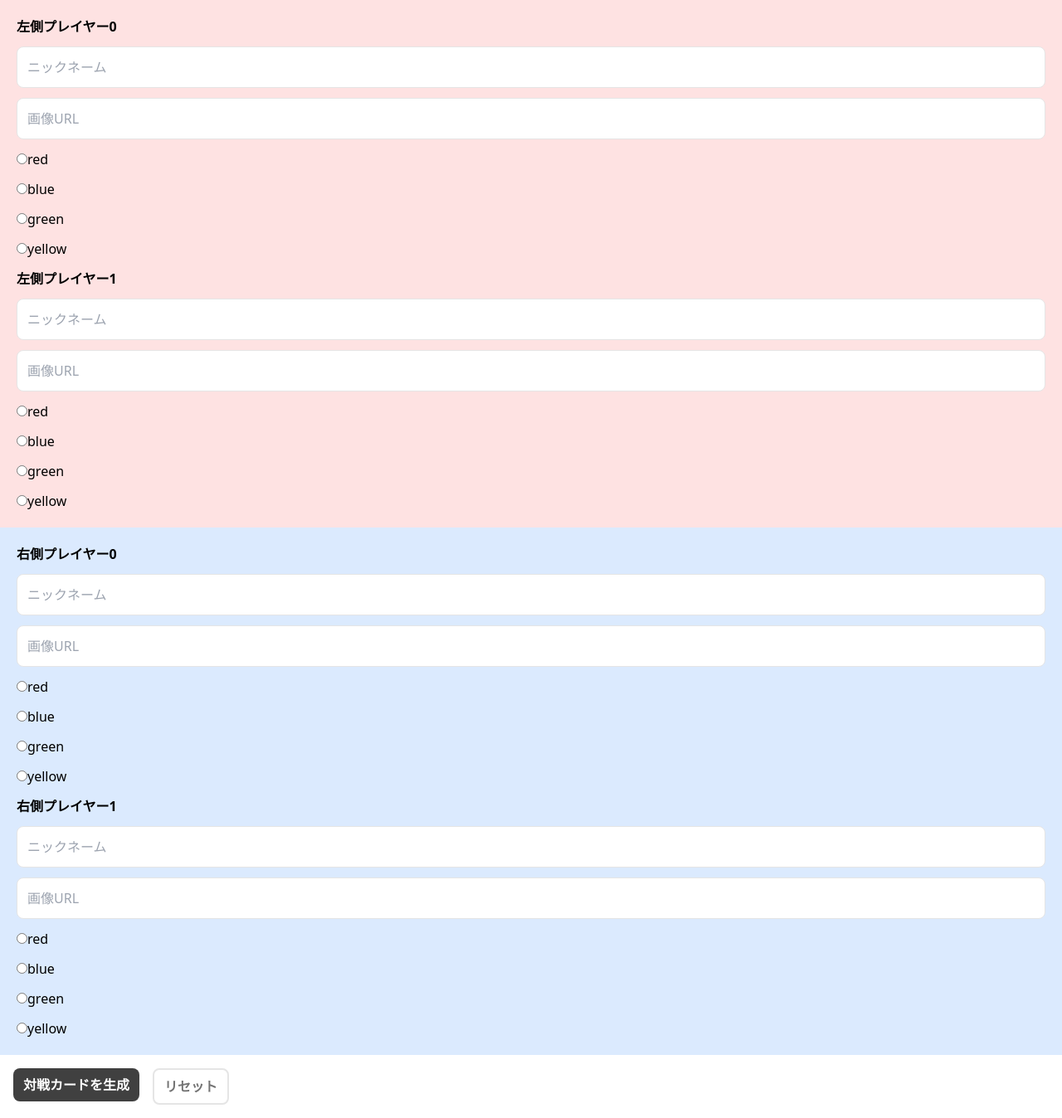
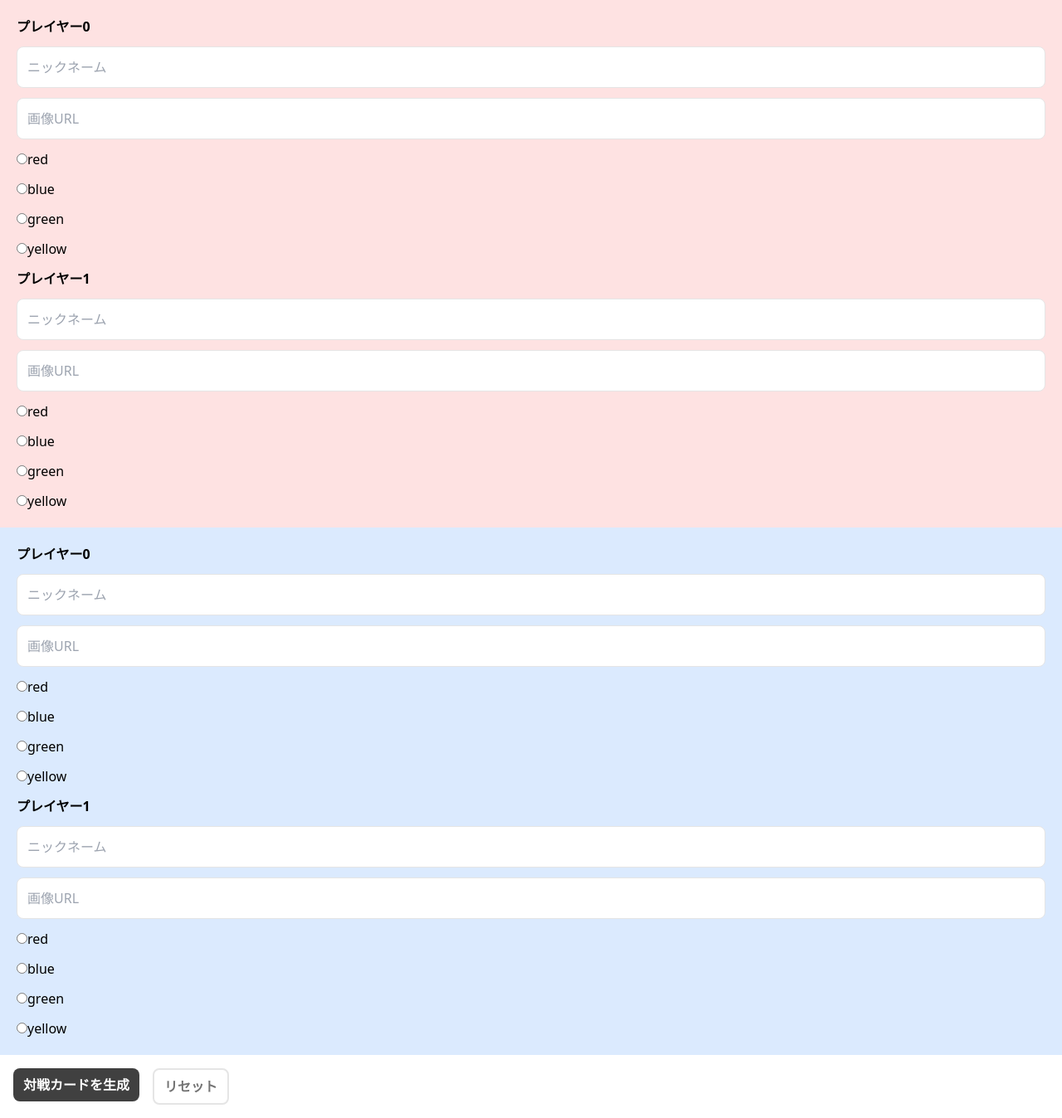
Before and after one commit to fizzkazz/e-sports-tools, a React (Vite) app in the folder card-generator/frontend/: page / in a window 1280 px wide. Shown: the whole page at 83% size. Built offline with nearby package versions, Linux system fonts and the light colour scheme.

Commit message:
modify: make input pair component

```diff
--- a/card-generator/frontend/src/Form.tsx
+++ b/card-generator/frontend/src/Form.tsx
@@ -1,27 +1,17 @@
 import { FC } from "react";
-import { useNavigate } from "react-router-dom";
-import { FieldErrors, useForm, UseFormRegister } from "react-hook-form";
+import { useForm } from "react-hook-form";
 import { Member } from "./member";
+import NameUrlInputPair from "./NameUrlInputPair";
 
 interface FormType {
   left: Member[];
   right: Member[];
 }
 
-interface InputProps {
-  index: number;
-  register: UseFormRegister<FormType>;
-  errors: FieldErrors<FormType>;
-}
-
-const inputClassName = "p-3 border border-neutral-200 rounded-lg";
 const buttonClassNamePrimary =
   "px-3 py-2 rounded-lg bg-neutral-700 text-white font-bold w-max cursor-pointer";
 const buttonClassNameSecondary =
   "px-3 py-2 border-2 border-neutral-200 rounded-lg text-neutral-500 font-bold w-max cursor-pointer";
-const errorMessageClassName = "text-red-900";
-
-const requiredMessage = "入力必須です";
 
 const Form: FC = () => {
   const {
@@ -45,12 +35,36 @@ const Form: FC = () => {
   return (
     <form onSubmit={handleSubmit(onSubmit)}>
       <div className="p-5 bg-red-100 flex flex-col gap-3">
-        <LeftInputMember index={0} register={register} errors={errors} />
-        <LeftInputMember index={1} register={register} errors={errors} />
+        <NameUrlInputPair
+          csvData={[]}
+          side="left"
+          index={0}
+          register={register}
+          errors={errors}
+        />
+        <NameUrlInputPair
+          csvData={[]}
+          side="left"
+          index={1}
+          register={register}
+          errors={errors}
+        />
       </div>
       <div className="p-5 bg-blue-100 flex flex-col gap-3">
-        <RightInputMember index={0} register={register} errors={errors} />
-        <RightInputMember index={1} register={register} errors={errors} />
+        <NameUrlInputPair
+          csvData={[]}
+          side="right"
+          index={0}
+          register={register}
+          errors={errors}
+        />
+        <NameUrlInputPair
+          csvData={[]}
+          side="right"
+          index={1}
+          register={register}
+          errors={errors}
+        />
       </div>
 
       <div className="m-4 flex gap-4">
@@ -71,123 +85,4 @@ const Form: FC = () => {
   );
 };
 
-const LeftInputMember: FC<InputProps> = ({ index, register, errors }) => {
-  return (
-    <>
-      <p className="font-bold">左側プレイヤー{index}</p>
-      <input
-        type="text"
-        placeholder="ニックネーム"
-        className={inputClassName}
-        {...register(
-          `left.${index}.name`,
-          index === 0 ? { required: requiredMessage } : undefined
-        )}
-      />
-      {errors.left && (
-        <p className={errorMessageClassName}>{errors.left.message}</p>
-      )}
-      <input
-        type="text"
-        placeholder="画像URL"
-        className={inputClassName}
-        {...register(
-          `left.${index}.url`,
-          index === 0 ? { required: requiredMessage } : undefined
-        )}
-      />
-      {errors.left && (
-        <p className={errorMessageClassName}>{errors.left.message}</p>
-      )}
-      <SelectVariant
-        side="left"
-        index={index}
-        register={register}
-      ></SelectVariant>
-    </>
-  );
-};
-
-const RightInputMember: FC<InputProps> = ({ index, register, errors }) => {
-  return (
-    <>
-      <p className="font-bold">右側プレイヤー{index}</p>
-      <input
-        type="text"
-        placeholder="ニックネーム"
-        className={inputClassName}
-        {...register(
-          `right.${index}.name`,
-          index === 0 ? { required: requiredMessage } : undefined
-        )}
-      />
-      {errors.right && (
-        <p className={errorMessageClassName}>{errors.right.message}</p>
-      )}
-      <input
-        type="text"
-        placeholder="画像URL"
-        className={inputClassName}
-        {...register(
-          `right.${index}.url`,
-          index === 0 ? { required: requiredMessage } : undefined
-        )}
-      />
-      {errors.right && (
-        <p className={errorMessageClassName}>{errors.right.message}</p>
-      )}
-      <SelectVariant
-        side="right"
-        index={index}
-        register={register}
-      ></SelectVariant>
-    </>
-  );
-};
-
-interface VariantProps {
-  side: "left" | "right";
-  index: number;
-  register: UseFormRegister<FormType>;
-}
-
-const SelectVariant: FC<VariantProps> = ({ side, index, register }) => {
-  return (
-    <>
-      <label>
-        <input
-          type="radio"
-          value="red"
-          {...register(`${side}.${index}.variant`)}
-        ></input>
-        red
-      </label>
-      <label>
-        <input
-          type="radio"
-          value="blue"
-          {...register(`${side}.${index}.variant`)}
-        ></input>
-        blue
-      </label>
-      <label>
-        <input
-          type="radio"
-          value="green"
-          {...register(`${side}.${index}.variant`)}
-        ></input>
-        green
-      </label>
-      <label>
-        <input
-          type="radio"
-          value="yellow"
-          {...register(`${side}.${index}.variant`)}
-        ></input>
-        yellow
-      </label>
-    </>
-  );
-};
-
 export default Form;
--- /dev/null
+++ b/card-generator/frontend/src/NameUrlInputPair.tsx
@@ -0,0 +1,153 @@
+import { FC, useState, ChangeEvent } from "react";
+import { FieldErrors, UseFormRegister } from "react-hook-form";
+import { Member } from "./member";
+
+interface FormType {
+  left: Member[];
+  right: Member[];
+}
+
+type CSVItem = {
+  name: string;
+  url: string;
+};
+
+type Side = "left" | "right";
+
+type NameUrlInputPairProps = {
+  csvData: CSVItem[];
+  side: Side;
+  index: number;
+  register: UseFormRegister<FormType>;
+  errors: FieldErrors<FormType>;
+};
+
+type VariantProps = {
+  side: Side;
+  index: number;
+  register: UseFormRegister<FormType>;
+};
+
+const inputClassName = "p-3 border border-neutral-200 rounded-lg";
+const errorMessageClassName = "text-red-900";
+const requiredMessage = "入力必須です";
+
+const NameUrlInputPair: FC<NameUrlInputPairProps> = ({
+  csvData,
+  side,
+  index,
+  register,
+  errors,
+}) => {
+  const [selectedName, setSelectedName] = useState<string>("");
+  const [selectedUrl, setSelectedUrl] = useState<string>("");
+
+  const handleNameInput = (event: ChangeEvent<HTMLInputElement>) => {
+    setSelectedName(event.target.value);
+    const selectedItem = csvData.find(
+      (item) => item.name === event.target.value
+    );
+    setSelectedUrl(selectedItem ? selectedItem.url : selectedUrl);
+  };
+
+  const handleUrlInput = (event: ChangeEvent<HTMLInputElement>) => {
+    setSelectedUrl(event.target.value);
+  };
+
+  const errorFrom = (value: Side) => {
+    switch (value) {
+      case "left":
+        return errors.left;
+      case "right":
+        return errors.right;
+      default:
+        const _: never = value;
+    }
+  };
+  const error = errorFrom(side);
+
+  return (
+    <>
+      <p className="font-bold">プレイヤー{index}</p>
+
+      <input
+        type="text"
+        placeholder="ニックネーム"
+        className={inputClassName}
+        value={selectedName}
+        list={`autocomplete-options-${side + index}`}
+        {...register(
+          `${side}.${index}.name`,
+          index === 0 ? { required: requiredMessage } : undefined
+        )}
+        onChange={handleNameInput}
+      />
+      {error && <p className={errorMessageClassName}>{error.message}</p>}
+      <datalist id={`autocomplete-options-${side + index}`}>
+        {csvData.map((item, index) => (
+          <option key={index} value={item.name}>
+            {item.url}
+          </option>
+        ))}
+      </datalist>
+      <input
+        type="text"
+        value={selectedUrl}
+        placeholder="画像URL"
+        className={inputClassName}
+        {...register(
+          `${side}.${index}.url`,
+          index === 0 ? { required: requiredMessage } : undefined
+        )}
+        onChange={handleUrlInput}
+      />
+      {error && <p className={errorMessageClassName}>{error.message}</p>}
+      <SelectVariant
+        side={side}
+        index={index}
+        register={register}
+      ></SelectVariant>
+    </>
+  );
+};
+
+const SelectVariant: FC<VariantProps> = ({ side, index, register }) => {
+  return (
+    <>
+      <label>
+        <input
+          type="radio"
+          value="red"
+          {...register(`${side}.${index}.variant`)}
+        ></input>
+        red
+      </label>
+      <label>
+        <input
+          type="radio"
+          value="blue"
+          {...register(`${side}.${index}.variant`)}
+        ></input>
+        blue
+      </label>
+      <label>
+        <input
+          type="radio"
+          value="green"
+          {...register(`${side}.${index}.variant`)}
+        ></input>
+        green
+      </label>
+      <label>
+        <input
+          type="radio"
+          value="yellow"
+          {...register(`${side}.${index}.variant`)}
+        ></input>
+        yellow
+      </label>
+    </>
+  );
+};
+
+export default NameUrlInputPair;
```
